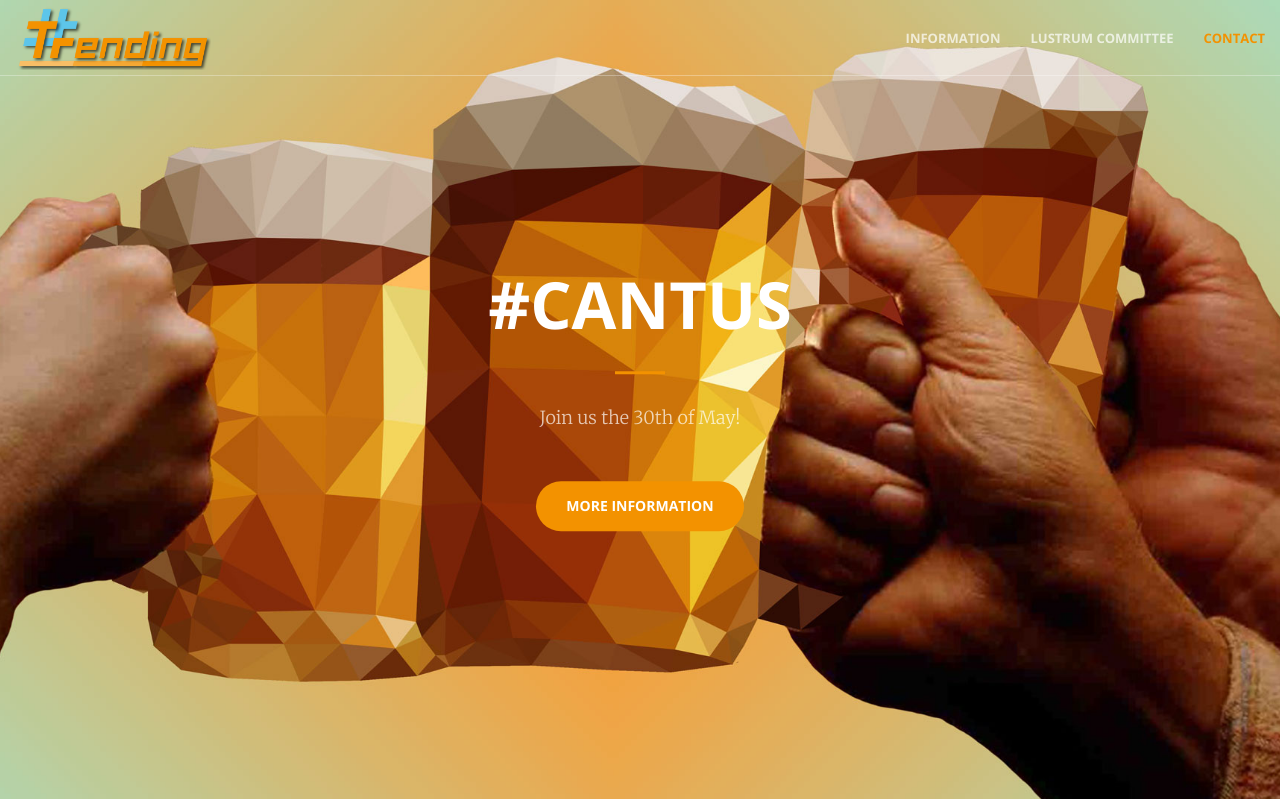
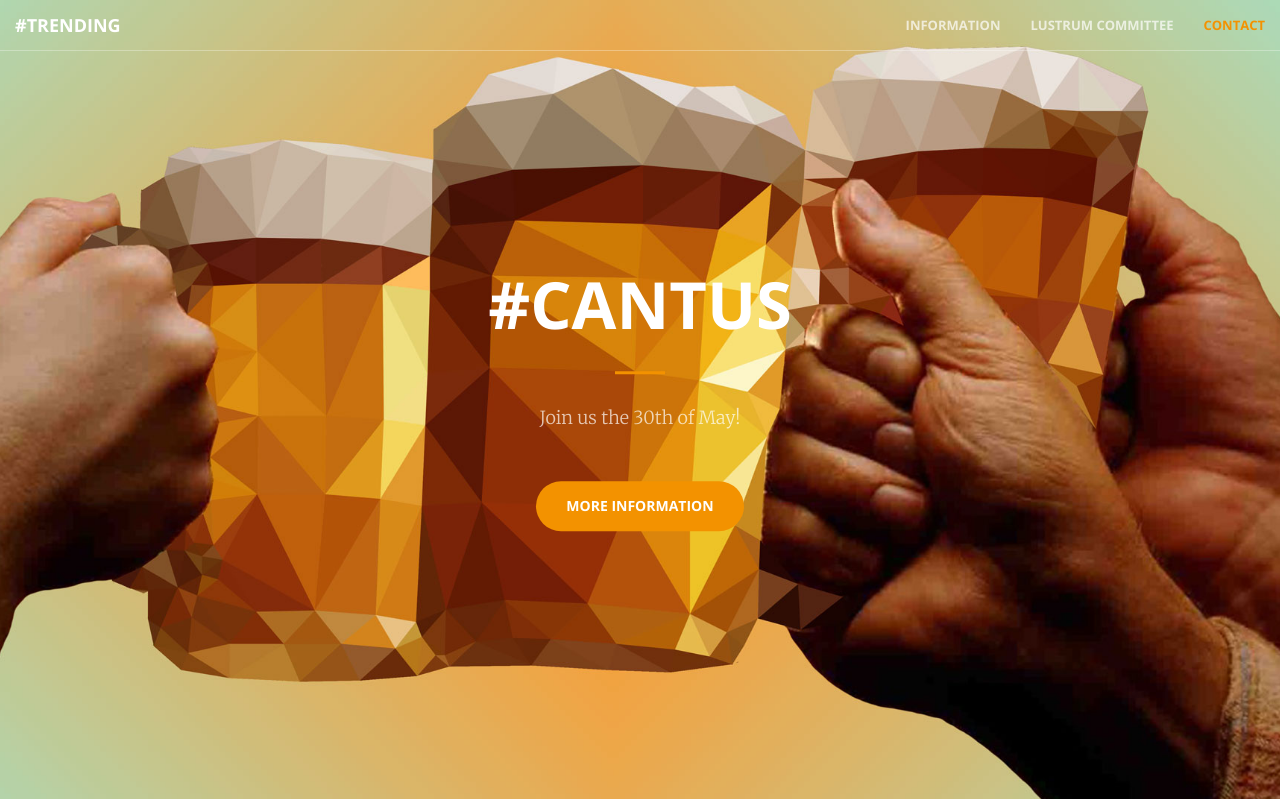
Before and after one commit to WISVCH/lucie-60-website, a PHP site: page / in a window 1280 px wide. Shown: the top 799 px of the page. Run offline with PHP 8.4, Linux system fonts and the light colour scheme.

Commit message:
old navbar back

```diff
--- a/css/creative.css
+++ b/css/creative.css
@@ -476,13 +476,3 @@ img::-moz-selection {
 body {
     webkit-tap-highlight-color: #222;
 }
-
-ul.nav.navbar-nav.navbar-right{
-    height:75px !important;
-}
-
-.nav.navbar-nav.navbar-right li{
-  position: relative;
-  top: 50%;
-  transform: translateY(-50%);
-}
--- a/index.html
+++ b/index.html
@@ -12,7 +12,7 @@
     <title>Lustrum - Cantus</title>
 
     <!-- Bootstrap Core CSS -->
-    <link rel="stylesheet" href="css/bootstrap.min.css" type="text/css">
+    <link rel="stylesheet" href="css/bootstrap.css" type="text/css">
 
     <!-- Custom Fonts -->
     <link href='http://fonts.googleapis.com/css?family=Open+Sans:300italic,400italic,600italic,700italic,800italic,400,300,600,700,800' rel='stylesheet' type='text/css'>
@@ -36,7 +36,6 @@
 </head>
 
 <body id="page-top">
-
     <nav id="mainNav" class="navbar navbar-default navbar-fixed-top">
         <div class="container-fluid">
             <!-- Brand and toggle get grouped for better mobile display -->
@@ -47,7 +46,7 @@
                     <span class="icon-bar"></span>
                     <span class="icon-bar"></span>
                 </button>
-                <a class="navbar-brand page-scroll" href="#page-top"><img src="img/logo.png" style="max-height:100%;"></a>
+                <a class="navbar-brand page-scroll" href="#page-top">#Trending</a>
             </div>
 
             <!-- Collect the nav links, forms, and other content for toggling -->
```
